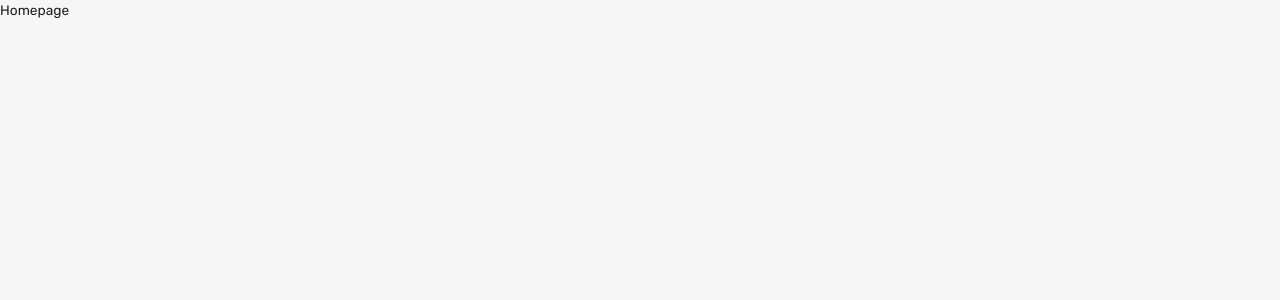
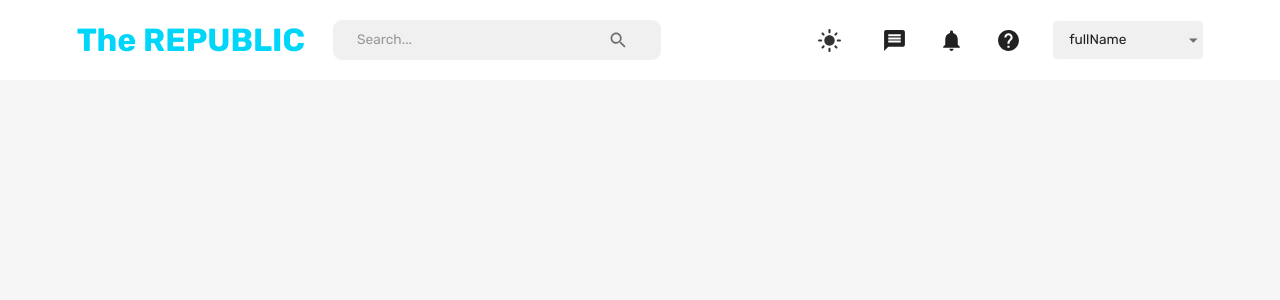
Before and after one commit to min-hinthar/Social-Media-App-MERN-Stack, a React (Create React App) app in the folder client/: page /home in a window 1280 px wide. Shown: the top 300 px of the page. Built offline with nearby package versions, Linux system fonts and the light colour scheme.

Commit message:
Navbar index.jsx updated, @mui/material, FlexBetween imported, DarkMode/LightMode, Icons, fullName disabled in dev mode

```diff
--- /dev/null
+++ b/client/src/components/FlexBetween.jsx
@@ -0,0 +1,10 @@
+import { Box } from "@mui/material";
+import { styled } from "@mui/system";
+
+const FlexBetween = styled(Box)({
+   display: 'flex',
+   justifyContent: 'space-between',
+   alignItems: 'center'
+});
+
+export default FlexBetween;
--- a/client/src/scenes/homePage/index.jsx
+++ b/client/src/scenes/homePage/index.jsx
@@ -1,5 +1,12 @@
+import { Box } from "@mui/system";
+import Navbar from "scenes/navbar";
+
 const HomePage = () => {
-    return (<div>Homepage</div>)
-}
+    return (
+        <Box>
+            <Navbar />
+        </Box>
+    );
+};
 
 export default HomePage;
--- a/client/src/scenes/navbar/index.jsx
+++ b/client/src/scenes/navbar/index.jsx
@@ -1,9 +1,189 @@
-import React from 'react'
+import {useState} from 'react';
+import {
+  Box,
+  IconButton,
+  InputBase,
+  Typography,
+  Select,
+  MenuItem,
+  FormControl,
+  useTheme,
+  useMediaQuery
+} from '@mui/material';
+import {
+  Search,
+  Message,
+  DarkMode,
+  LightMode,
+  Notifications,
+  Help,
+  Menu,
+  Close
+} from '@mui/icons-material';
+import { useDispatch, useSelector } from 'react-redux';
+import { setMode, setLogout } from 'state';
+import { useNavigate } from 'react-router-dom';
+import FlexBetween from 'components/FlexBetween';
 
-const NavBar = () => {
+const Navbar = () => {
+  const [ isMobileMenuToggled, setIsMobileMenuToggled ] = useState(false);
+  const dispatch = useDispatch();
+  const navigate = useNavigate();
+  const user = useSelector((state) => state.user);
+  const isNonMobileScreens = useMediaQuery('(min-width: 1000px)');
+
+  const theme = useTheme();
+  const neutralLight = theme.palette.neutral.light;
+  const dark = theme.palette.neutral.dark;
+  const background = theme.palette.background.default;
+  const primaryLight = theme.palette.primary.light;
+  const alt = theme.palette.background.alt;
+
+  // const fullName = `${user.firstName} ${user.lastName}`;
+
   return (
-    <div>NavBar</div>
-  )
-}
+    <FlexBetween
+      padding='1rem 6%'
+      backgroundColor={alt}
+    >
+      <FlexBetween gap='1.75rem'>
+        <Typography
+          fontWeight='bold'
+          fontSize='clamp(1rem, 2rem, 2.25rem)'
+          color='primary'
+          onClick={() => navigate('/home')}
+          sx={{
+            '&:hover': {
+              color: primaryLight,
+              cursor: 'pointer',
+            },
+          }}
+        >
+          The REPUBLIC
+        </Typography>
+          {isNonMobileScreens && (
+            <FlexBetween backgroundColor={neutralLight} borderRadius='9px' gap='3rem' padding='0.1rem 1.5rem'>
+              <InputBase placeholder='Search...' />
+              <IconButton>
+                <Search />
+              </IconButton>
+            </FlexBetween>
+          )}
+      </FlexBetween>
+        {/* DESKTOP Navigation */}
+        {isNonMobileScreens ? (
+          <FlexBetween gap='2rem'>
+            <IconButton onClick={() => dispatch(setMode())}>
+              {theme.palette.mode === 'dark' ? (
+                <DarkMode sx={{ fontSize: '25px'}} />
+              ) : (
+                <LightMode sx={{ color: dark, fontSize: '25px'}} />
+              )}
+            </IconButton>
+              <Message sx={{ fontSize: '25px'}} />
+              <Notifications sx={{ fontSize: '25px'}} />
+              <Help sx={{ fontSize: '25px'}} />
+              <FormControl variant='standard' value={'fullName'}>
+                <Select
+                  value={'fullName'}
+                  sx={{
+                    backgroundColor: neutralLight,
+                    width: '150px',
+                    borderRadius: '0.25rem',
+                    p: '0.25rem 1rem',
+                    '& .MuiSvgIcon-root:': {
+                      pr: '0.25rem',
+                      width: '3rem'
+                    },
+                    '& . MuiSelect-select:focus': {
+                      backgroundColor: neutralLight
+                    }
+                  }}
+                  input={<InputBase />}
+                >
+                  <MenuItem value={'fullName'}>
+                    <Typography>
+                      {'fullName'}
+                    </Typography>
+                  </MenuItem>
+                  <MenuItem onClick={() => dispatch(setLogout())}>
+                    Log Out!
+                  </MenuItem>
+                </Select>
+              </FormControl>
+          </FlexBetween>
+          ) : (
+            <IconButton
+              onClick={() => setIsMobileMenuToggled(!isMobileMenuToggled)}
+            >
+              <Menu />
+            </IconButton>
+          )}
+          {/* MOBILE Navigation */}
+          {!isNonMobileScreens && isMobileMenuToggled && (
+            <Box
+              position='fixed'
+              right='0'
+              bottom='0'
+              height='100%'
+              z-index='10'
+              maxWidth='500px'
+              minWidth='300px'
+              backgroundColor={background}
+            >
+              {/* CLOSE ICON */}
+                <Box display='flex' justifyContent='flex-end' p='1rem'>
+                  <IconButton
+                    onClick={() => setIsMobileMenuToggled(!isMobileMenuToggled)}
+                  >
+                    <Close />
+                  </IconButton>
+                </Box>
+              {/* MENU ITEMS */}
+                <FlexBetween gap='3rem' display='flex' flexDirection='column' justifyContent='center' alignItems='center'>
+                  <IconButton onClick={() => dispatch(setMode())}>
+                    {theme.palette.mode === 'dark' ? (
+                      <DarkMode sx={{ fontSize: '25px'}} />
+                    ) : (
+                      <LightMode sx={{ color: dark, fontSize: '25px'}} />
+                    )}
+                  </IconButton>
+                  <Message sx={{ fontSize: '25px'}} />
+                  <Notifications sx={{ fontSize: '25px'}} />
+                  <Help sx={{ fontSize: '25px'}} />
+                  <FormControl variant='standard' value={'fullName'}>
+                  <Select
+                    value={'fullName'}
+                    sx={{
+                      backgroundColor: neutralLight,
+                      width: '150px',
+                      borderRadius: '0.25rem',
+                      p: '0.25rem 1rem',
+                      '& .MuiSvgIcon-root:': {
+                        pr: '0.25rem',
+                        width: '3rem'
+                      },
+                      '& . MuiSelect-select:focus': {
+                        backgroundColor: neutralLight
+                      }
+                    }}
+                    input={<InputBase />}
+                  >
+                    <MenuItem value={'fullName'}>
+                      <Typography>
+                        {'fullName'}
+                      </Typography>
+                    </MenuItem>
+                    <MenuItem onClick={() => dispatch(setLogout())}>
+                      Log Out!
+                    </MenuItem>
+                  </Select>
+                  </FormControl>
+                </FlexBetween>
+            </Box>
+          )}
+    </FlexBetween>
+  );
+};
 
-export default NavBar
+export default Navbar;
```
